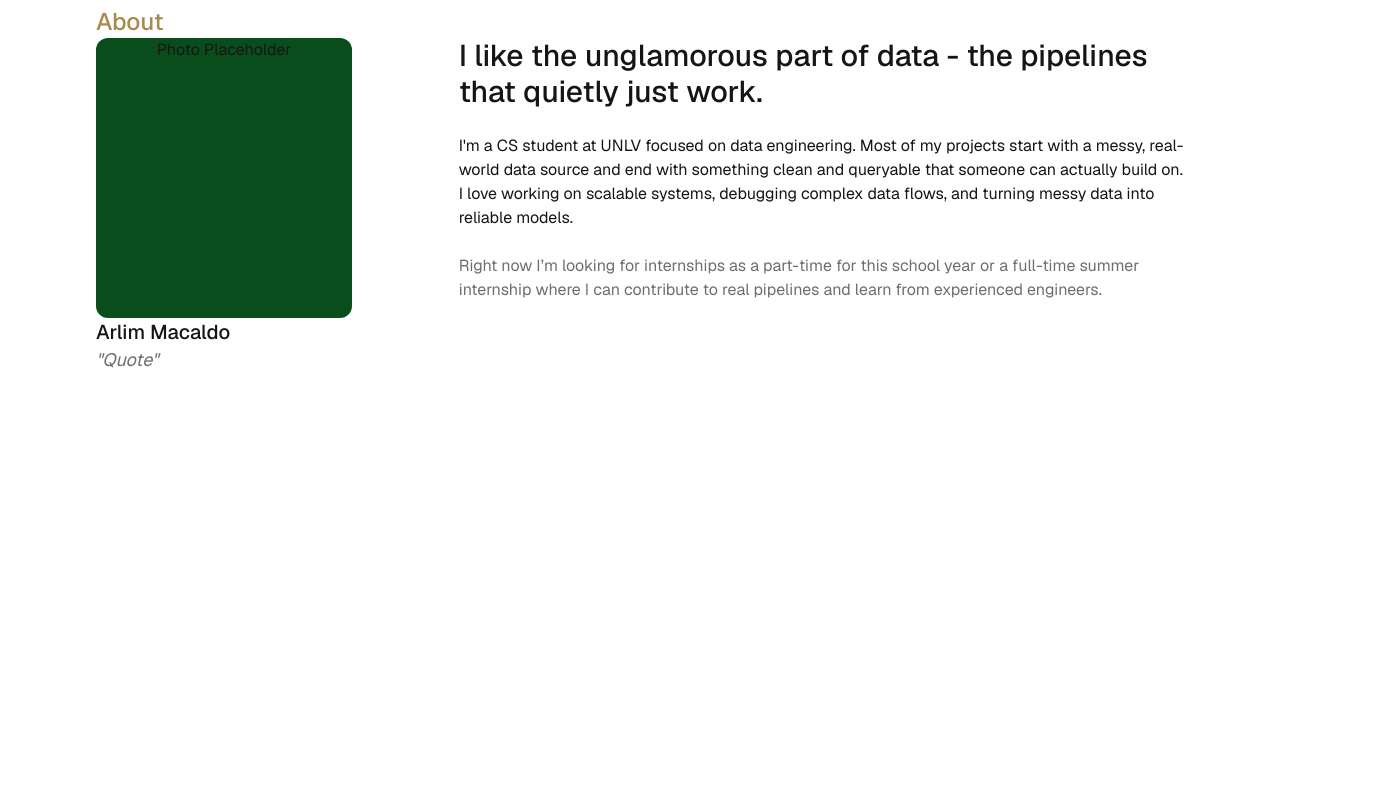
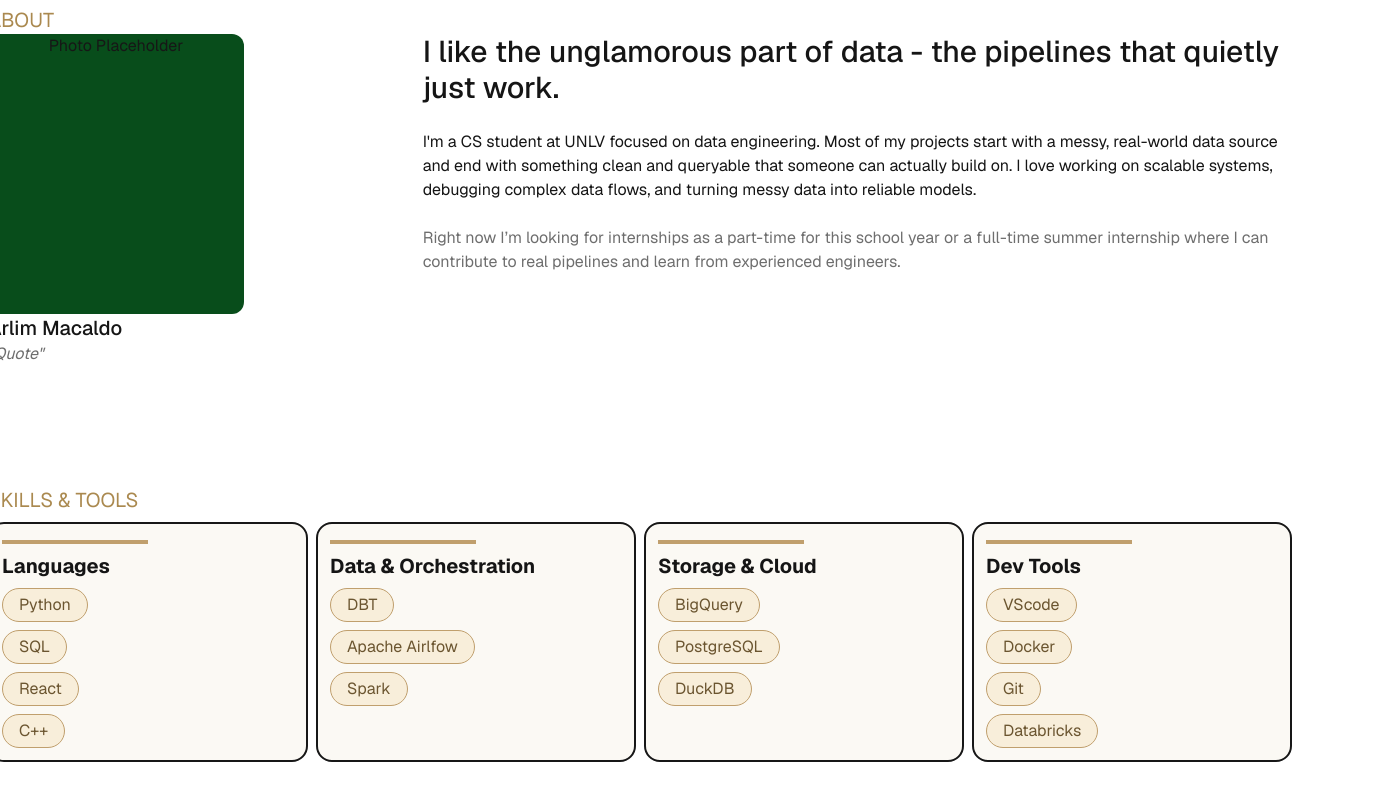
Before and after one commit to ArMac05/ArMac05.github.io, a Next.js app: page / in a window 1280 px wide. Shown: the part 890-1690 px from the top of the page, 1388 px wide, since content can reach past the window. Before the commit the page ends 1600 px from the top, so only its background shows below. Built offline with nearby package versions, Linux system fonts and the light colour scheme.

Commit message:
feat: added list_container component. Finished creating skills & tools section.

```diff
--- a/app/components/index.ts
+++ b/app/components/index.ts
@@ -1 +1,2 @@
 export { default as Tag } from "./tag";
+export { default as List_Container } from "./list_container";
--- /dev/null
+++ b/app/components/list_container.tsx
@@ -0,0 +1,28 @@
+import { ReactNode, PropsWithChildren } from "react";
+import Tag from "./tag";
+
+interface ListProps {
+  title: string;
+  // tag: ReactNode;
+  children: ReactNode;
+  className?: string;
+  text_className?: string;
+}
+
+function List_Container({
+  title,
+  children,
+  //tag,
+  className = "",
+  text_className = "",
+}: ListProps) {
+  return (
+    <div className={`${className}`}>
+      <div className="flex flex-col gap-2 w-1/2 bg-gold-primary border-gold-primary border-2"></div>
+      <p className={`${text_className}`}>{title}</p>
+      {children}
+    </div>
+  );
+}
+
+export default List_Container;
--- a/app/page.tsx
+++ b/app/page.tsx
@@ -1,4 +1,11 @@
-import { Tag } from "./components";
+import { Tag, List_Container } from "./components";
+
+const skills = {
+  Languages: ["Python", "SQL", "React", "C++"],
+  "Data & Orchestration": ["DBT", "Apache Airlfow", "Spark"],
+  "Storage & Cloud": ["BigQuery", "PostgreSQL", "DuckDB"],
+  "Dev Tools": ["VScode", "Docker", "Git", "Databricks"],
+};
 
 export default function Home() {
   return (
@@ -28,9 +35,9 @@ export default function Home() {
         </div>
       </div>
       {/* About Me */}
-      <div className="w-screen h-screen bg-white">
+      <div className="w-auto h-auto bg-white">
         <div className="m-24">
-          <p className="text-gold-label text-2xl font-medium">About</p>
+          <p className="text-gold-label text-xl font-normal">ABOUT</p>
           <div className="grid grid-cols-3">
             <div className="flex flex-col">
               <div className="w-3xs h-70 bg-hero-background rounded-xl text-center">
@@ -39,7 +46,7 @@ export default function Home() {
               <p className="text-Charcoal-Ink font-medium text-xl">
                 Arlim Macaldo
               </p>
-              <p className="text-Ash-muted-text font-normal italic text-lg">
+              <p className="text-Ash-muted-text font-normal italic text-medium">
                 "Quote"
               </p>
             </div>
@@ -63,6 +70,32 @@ export default function Home() {
               </p>
             </div>
           </div>
+
+          {/* Skills and Tools */}
+          <p className="text-gold-label text-xl font-norma mt-30">
+            SKILLS & TOOLS
+          </p>
+          <div className="flex justify-between gap-2 mt-2">
+            {Object.entries(skills).map(([category, items]) => (
+              <div key={category}>
+                <List_Container
+                  className="flex flex-col gap-2 w-80 h-60 bg-Paper rounded rounded-2xl rounded-Default-Hairline-Border border-2 p-3 py-4"
+                  text_className="text-Charcoal-Ink text-xl font-bold"
+                  title={category}
+                >
+                  {items.map((items) => (
+                    <div key={items}>
+                      <Tag
+                        className="w-fit p-1 px-4 bg-Cream rounded rounded-3xl border-gold-primary border-1"
+                        text={items}
+                        text_className="text-md text-gold-text"
+                      ></Tag>
+                    </div>
+                  ))}
+                </List_Container>
+              </div>
+            ))}
+          </div>
         </div>
       </div>
     </div>
```
